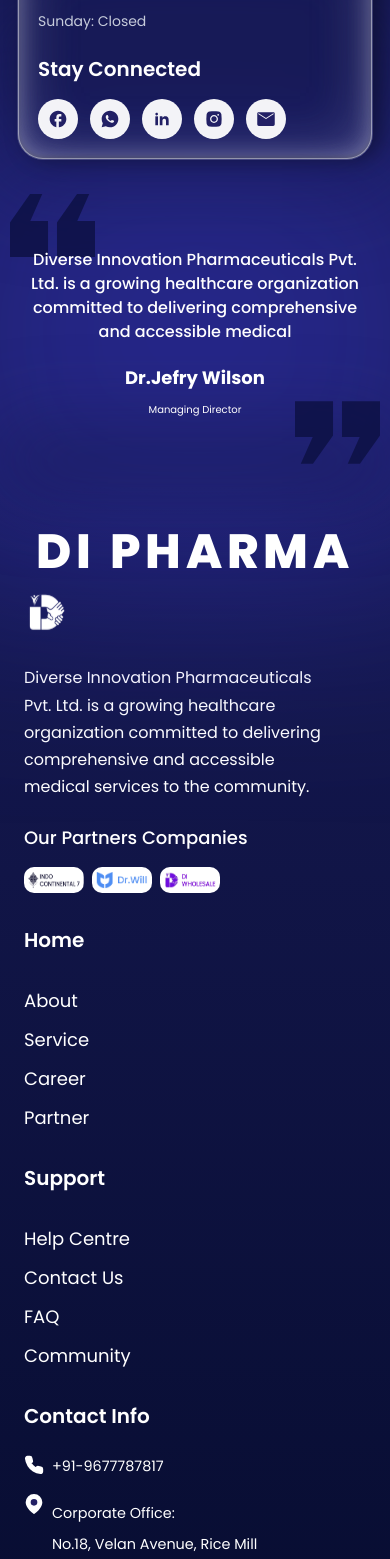
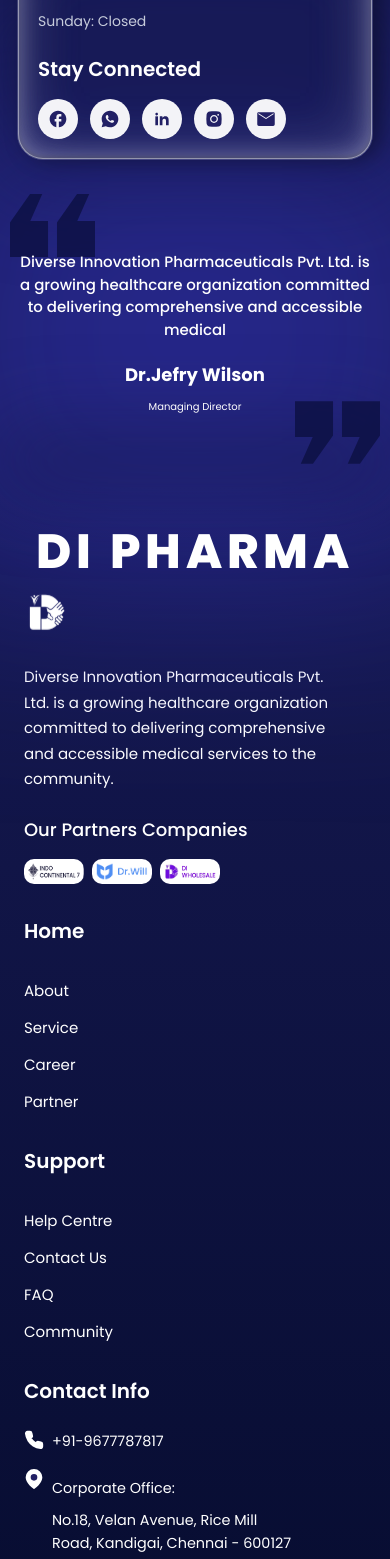
Before and after one commit to SAKTHIIIVEL/intern_manvian, a React (Vite) app: page /services in a window 390 px wide. Shown: the part 4462-6021 px from the top of the page. Built offline with nearby package versions, Linux system fonts and the light colour scheme.

Commit message:
text size changes

```diff
--- a/src/components/Footer.css
+++ b/src/components/Footer.css
@@ -554,7 +554,7 @@
   }
 
   .footer-description {
-    font-size: 16px;
+    font-size: 15px;
   }
 
   .footer-heading {
@@ -565,7 +565,7 @@
   }
 
   .footer-links a {
-    font-size: 18px;
+    font-size: 15px;
   }
   .footer-partner-list img{
     width: 60px;
--- a/src/components/Home.module.css
+++ b/src/components/Home.module.css
@@ -313,7 +313,7 @@
     }
 
     .subtitle {
-        font-size: 12px;
+        font-size: 14px;
     }
 
     .bottomLeft {
--- a/src/components/Products.module.css
+++ b/src/components/Products.module.css
@@ -349,7 +349,7 @@
     }
 
     .headingContainer p {
-        font-size: 15px;
+        font-size: 14px;
     }
 
     .centerImage {
@@ -381,12 +381,12 @@
         content: none;
     }
     .card p{
-        font-size: 15px;
+        font-size: 14px;
     }
 }
 
 @media (max-width: 345px) {
     .card p{
-        font-size: 15px;
+        font-size: 14px;
     }
 }
--- a/src/pages/AboutPage.css
+++ b/src/pages/AboutPage.css
@@ -1373,7 +1373,7 @@
   }
 
   .commitment-text {
-    font-size: 16px;
+    font-size: 15px;
   }
 }
 
--- a/src/pages/ServicePage.css
+++ b/src/pages/ServicePage.css
@@ -1204,7 +1204,7 @@
   }
 
   .quote-text {
-    font-size: 16px;
+    font-size: 15px;
   }
 
   .quote-author {
```
